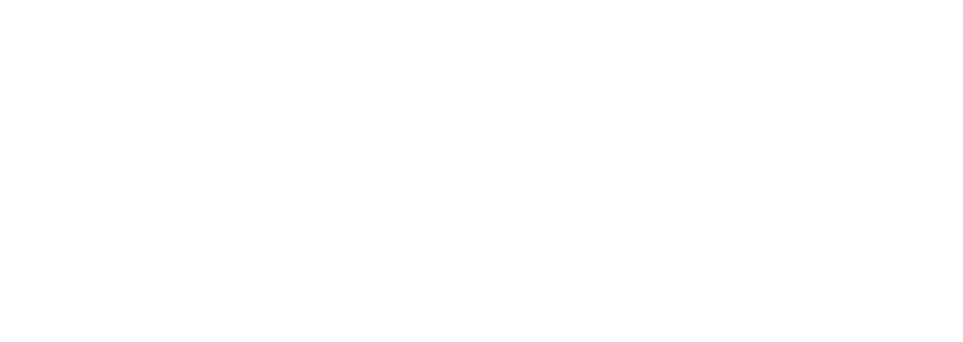
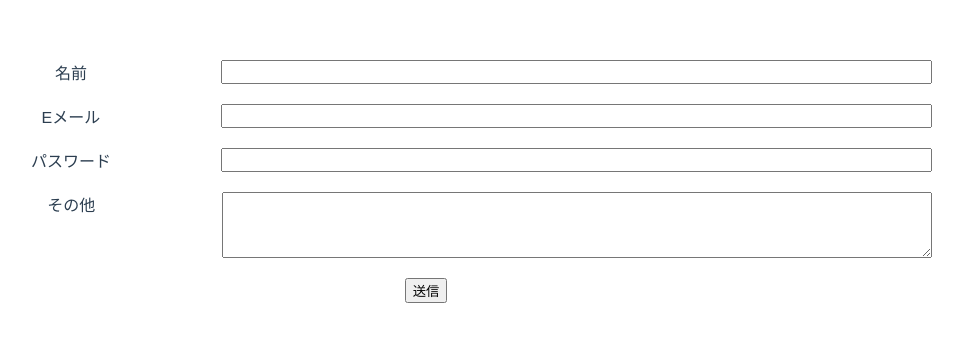
Before and after one commit to YutoGIma/vue3-practice, a Vue app: page /user/create in a window 1280 px wide. Before the commit this address had no page. Shown: the top 342 px of the page, without its empty margins (214-1177 px from the left). Built offline with nearby package versions, Linux system fonts and the light colour scheme.

Commit message:
ユーザー登録コンポーネント分割

```diff
--- /dev/null
+++ b/src/components/user-create.vue
@@ -0,0 +1,77 @@
+<template>
+    <div>
+        <div class="user-create">
+            <div class="input-con">
+                <label for="">名前</label>
+                <input type="text" v-model="newUser.name">
+            </div>
+            <div class="input-con">
+                <label for="">Eメール</label>
+                <input type="text" v-model="newUser.email">
+            </div>
+            <div class="input-con">
+                <label for="">パスワード</label>
+                <input type="text" v-model="newUser.password">
+            </div>
+            <div class="input-con">
+                <label for="">その他</label>
+                <textarea v-model="newUser.explanation" cols="0" rows="4"></textarea>
+            </div>
+            <button @click=" createUser() ">送信</button>
+        </div>
+        <div class="user-create-errors">
+                <P v-if="errors?.name">Name Error : {{ errors.name }}</P>
+                <P v-if="errors?.email">Email Error : {{ errors.email }}</P>
+                <P v-if="errors?.password">Password Error : {{ errors.password }}</P>
+        </div>
+    </div>
+</template>
+
+<script>
+import {ref} from "vue"
+import axios from "axios"
+export default {
+    setup() {
+        const newUser = ref({
+            name: "",
+            email: "",
+            password: "",
+            explanation: ""
+        })
+        const errors = ref({})
+
+        async function createUser(){
+            try {
+                const response = await axios.post('http://localhost:3003/users', newUser.value)
+                console.log(response.data)
+            } catch (error) {
+                console.log(error)
+                errors.value = error.response.data.errors
+            }
+        }
+
+        return {
+            newUser,
+            errors,
+            createUser,
+        }
+    }
+}
+</script>
+
+<style scoped>
+.input-con{
+    display: flex;
+    width: 80%;
+    margin: 0 auto 20px;
+}
+.input-con label{
+    width: 30%;
+}
+.input-con input{
+    width: 70%;
+}
+.input-con textarea{
+    width: 70%;
+}
+</style>
--- a/src/components/user.vue
+++ b/src/components/user.vue
@@ -1,16 +1,7 @@
 <template>
     <div class="user-con">
-        <div class="user-create flex">
-            <input type="text" v-model="newUser.name">
-            <input type="text" v-model="newUser.email">
-            <input type="text" v-model="newUser.password">
-            <textarea v-model="newUser.explanation" cols="0" rows="4"></textarea>
-            <button @click=" createUser() ">送信</button>
-        </div>
-        <div class="user-create-errors">
-            <P v-if="errors?.name">Name Error : {{ errors.name }}</P>
-            <P v-if="errors?.email">Email Error : {{ errors.email }}</P>
-            <P v-if="errors?.password">Password Error : {{ errors.password }}</P>
+        <div class="flex">
+            <button @click="toCreat()">新規登録</button>
         </div>
         <div class="user-list-con">
             <div v-for="(user, index) of userList" :key="index" class="user-list flex">
@@ -25,16 +16,10 @@
 <script>
 import {ref, onMounted} from "vue"
 import axios from "axios"
+import { useRouter } from 'vue-router'
 export default {
     setup() {
         const userList = ref([])
-        const newUser = ref({
-            name: "",
-            email: "",
-            password: "",
-            explanation: ""
-        })
-        const errors = ref({})
 
         onMounted(async () => {
             try {
@@ -45,21 +30,15 @@
             }
         })
 
-        async function createUser(){
-            try {
-                const response = await axios.post('http://localhost:3003/users', newUser.value)
-                console.log(response.data)
-            } catch (error) {
-                console.log(error)
-                errors.value = error.response.data.errors
-            }
+        const router = useRouter()
+
+        function toCreat() {
+            router.push('/user/create')
         }
 
         return {
             userList,
-            newUser,
-            errors,
-            createUser,
+            toCreat
         }
     },
 }
--- a/src/router.js
+++ b/src/router.js
@@ -1,7 +1,8 @@
 import { createRouter, createWebHistory } from 'vue-router'
 import Home from './components/HelloWorld.vue'
 import Chat from './components/Chat.vue'
-import User from './components/User.vue'
+import User from './components/user.vue'
+import UserCreate from './components/user-create.vue'
 
 const routes = [
   {
@@ -18,7 +19,12 @@
     path: '/user',
     name: "User",
     component: User
-},
+  },
+  {
+    path: '/user/create',
+    name: "UserCreate",
+    component: UserCreate
+  },
   {
     path: '/about',
     name: 'About',
```
